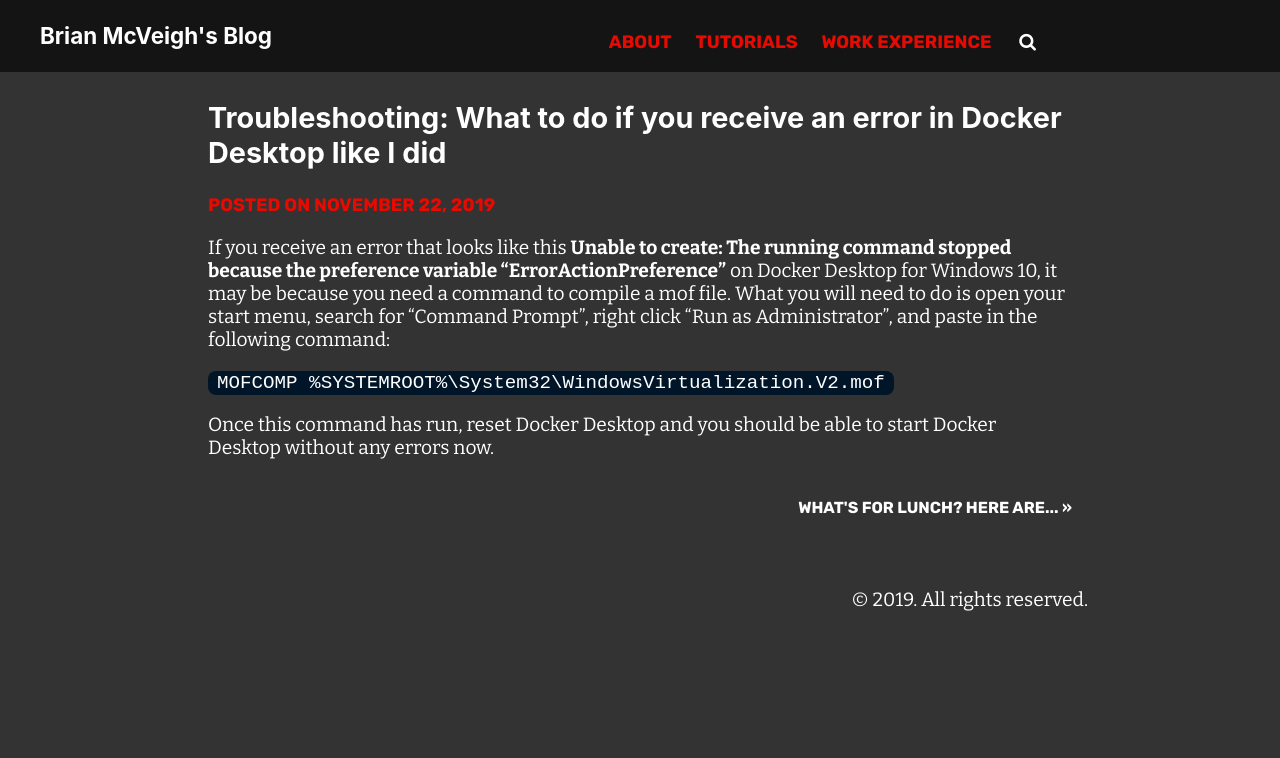
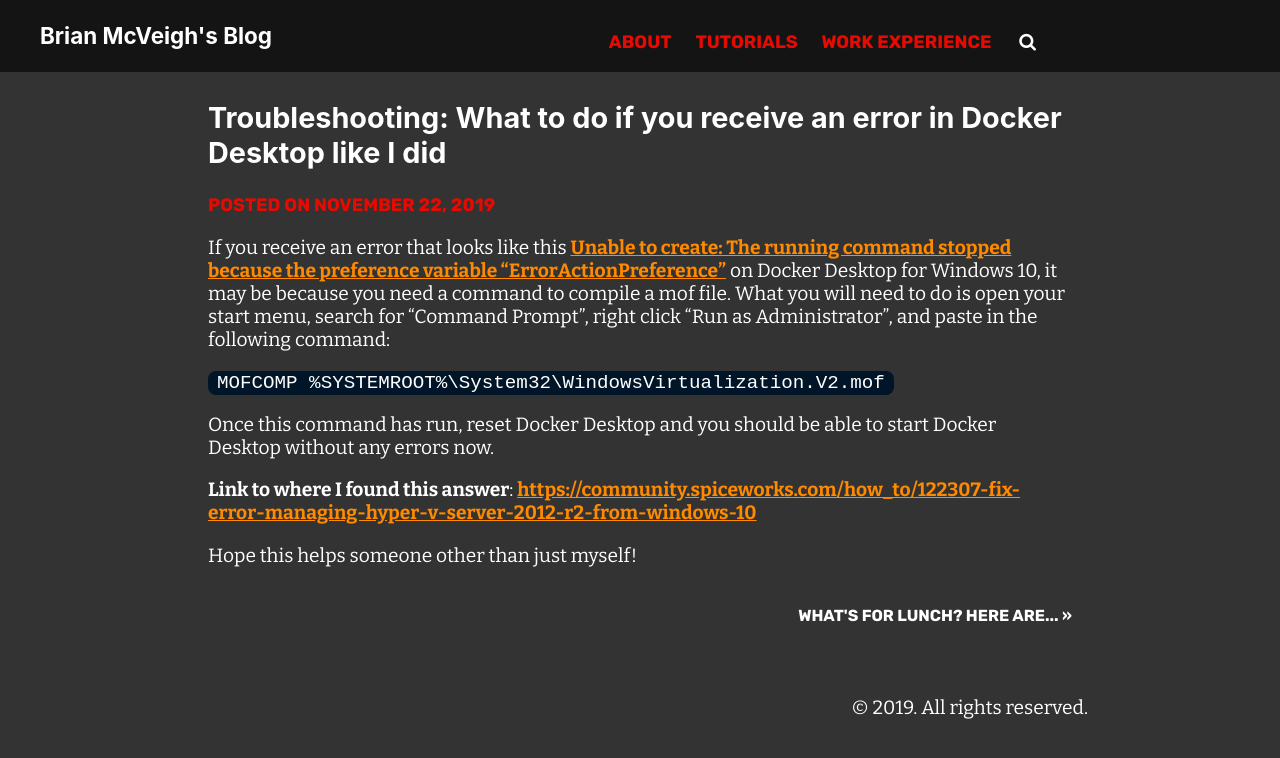
Before and after one commit to bmcveigh/bmcveigh.github.io, a Jekyll site: the page built from _posts/2019-11-25-troubleshooting-docker-desktop-windows.markdown, in a window 1280 px wide. Shown: the top 758 px of the page. Built offline with Jekyll 4.4.1, drawn with Linux system fonts in a browser that asks for light colours.

Commit message:
Styling for paragraph links

```diff
--- a/_posts/2019-11-25-troubleshooting-docker-desktop-windows.markdown
+++ b/_posts/2019-11-25-troubleshooting-docker-desktop-windows.markdown
@@ -11,3 +11,7 @@ for "Command Prompt", right click "Run as Administrator", and paste in the follo
 `MOFCOMP %SYSTEMROOT%\System32\WindowsVirtualization.V2.mof`
 
 Once this command has run, reset Docker Desktop and you should be able to start Docker Desktop without any errors now.
+
+**Link to where I found this answer**: [https://community.spiceworks.com/how_to/122307-fix-error-managing-hyper-v-server-2012-r2-from-windows-10](https://community.spiceworks.com/how_to/122307-fix-error-managing-hyper-v-server-2012-r2-from-windows-10)
+
+Hope this helps someone other than just myself!
--- a/_sass/base/_base.scss
+++ b/_sass/base/_base.scss
@@ -18,6 +18,10 @@ a {
     &:hover {
         color: $link-hover-color;
     }
+}
+p a {
+    color: $color-orange;
+    text-decoration: underline;
 }
 
 h1, h2, h3, h4, h5, h6 {
```
